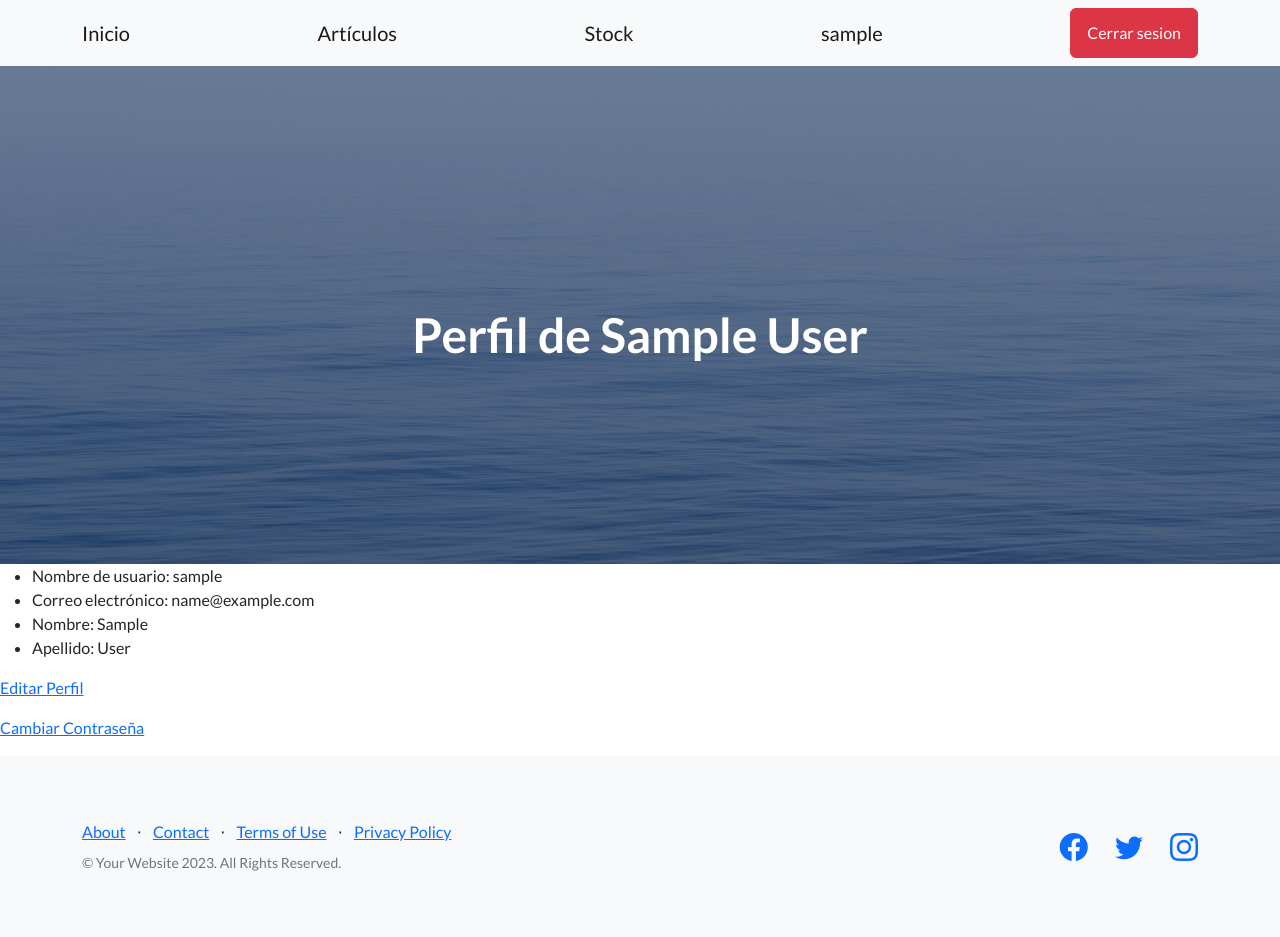
After one commit to JennyCuba/JennyCubaPF_Django, a Django app: page /usuarios/perfil/ in a window 1280 px wide. The commit adds this page. Run offline with Django 5.2, Linux system fonts and the light colour scheme; the visitor is signed in with stand-in values (Sample User, id 1); some libraries are stand-ins or nearby versions.

Commit message:
cambiar_contrasena usuarios

```diff
--- a/JennyCubaPF_Django/settings.py
+++ b/JennyCubaPF_Django/settings.py
@@ -9,7 +9,7 @@ https://docs.djangoproject.com/en/5.2/topics/settings/
 For the full list of settings and their values, see
 https://docs.djangoproject.com/en/5.2/ref/settings/
 """
-
+import os
 from pathlib import Path
 
 # Build paths inside the project like this: BASE_DIR / 'subdir'.
@@ -126,3 +126,6 @@ STATIC_URL = 'static/'
 DEFAULT_AUTO_FIELD = 'django.db.models.BigAutoField'
 
 LOGIN_URL = '/usuarios/iniciar-sesion/'
+
+MEDIA_URL = '/media/'
+MEDIA_ROOT = os.path.join(BASE_DIR, 'media')
--- a/JennyCubaPF_Django/urls.py
+++ b/JennyCubaPF_Django/urls.py
@@ -16,10 +16,12 @@ Including another URLconf
 """
 from django.contrib import admin
 from django.urls import path, include
+from django.conf.urls.static import static
+from django.conf import settings
 
 urlpatterns = [
     path('admin/', admin.site.urls),
     path('', include("inicio.urls")),
     path('stock/', include("stock.urls")),
     path('usuarios/', include("usuarios.urls")),
-]
+] + static(settings.MEDIA_URL, document_root=settings.MEDIA_ROOT)
--- a/Templates/base.html
+++ b/Templates/base.html
@@ -29,7 +29,7 @@
                 <a class="navbar-brand" href={% url "stock:listado_movimientos" %}>Stock</a>
 
                 {% if request.user.is_authenticated %}
-                    <a class="navbar-brand" href="#">{{request.user.username}}</a>
+                    <a class="navbar-brand" href={% url "usuarios:perfil" %}>{{request.user.username}}</a>
                     {% comment "" %}<a class="navbar-brand" href={% url "mensajeria:listar_mensajes" %}>Mensajes</a>
                     <a class="navbar-brand" href={% url "usuarios:perfil" %}>
                         {% if request.user.infousuario.avatar %}
--- a/requirements.txt
+++ b/requirements.txt
@@ -1,4 +1,5 @@
 asgiref==3.8.1
 Django==5.2
+pillow==11.3.0
 sqlparse==0.5.3
 tzdata==2025.2
--- /dev/null
+++ b/usuarios/Templates/usuarios/perfil.html
@@ -0,0 +1,25 @@
+{% extends 'base.html' %}
+
+{% block title_head %}
+    Perfil de Usuario
+{% endblock title_head %}
+
+{% block h1_header %}
+  <h1>Perfil de {{request.user.first_name}} {{request.user.last_name}}</h1>
+{% endblock h1_header %}
+
+{% block main %}
+<ul>
+  <li>Nombre de usuario: {{ request.user.username }}</li>
+  <li>Correo electrónico: {{ request.user.email }}</li>
+  <li>Nombre: {{ request.user.first_name }}</li>
+  <li>Apellido: {{ request.user.last_name }}</li>
+</ul>
+<p>
+    <a href ={% url 'usuarios:editar_perfil' %}>Editar Perfil</a>
+</p>
+<p>
+    <a href ={% url 'usuarios:cambiar_contraseña' %}>Cambiar Contraseña</a>
+</p>
+
+{% endblock main %}
--- a/usuarios/urls.py
+++ b/usuarios/urls.py
@@ -7,5 +7,8 @@ urlpatterns = [
     path('iniciar-sesion/', views.login, name='iniciar_sesion'),
     path('cerrar-sesion/', views.CerrarSesion.as_view(), name='cerrar_sesion'),
     path('registro/', views.registro, name='registro'),
+    path('perfil/', views.perfil, name='perfil'),
+    path('perfil/edicion/', views.editar_perfil, name='editar_perfil'),
+    path('perfil/cambiar-contraseña/', views.CambiarContraseña.as_view(), name='cambiar_contraseña'),
 
 ]
--- a/usuarios/views.py
+++ b/usuarios/views.py
@@ -1,8 +1,11 @@
 from django.shortcuts import render, redirect
-from django.contrib.auth.forms import AuthenticationForm, UserCreationForm
+from django.contrib.auth.forms import AuthenticationForm, UserCreationForm, UserChangeForm
 from django.contrib.auth import login as django_login
-from django.contrib.auth.views import LogoutView
-from usuarios.forms import RegistroDeUsuario
+from django.contrib.auth.views import LogoutView, PasswordChangeView
+from usuarios.forms import RegistroDeUsuario, EditarPerfil
+from django.contrib.auth.decorators import login_required
+from django.contrib.auth.mixins import LoginRequiredMixin
+from django.urls import reverse_lazy
 
 def login(request):
 
@@ -18,7 +21,7 @@ def login(request):
 
     return render (request, 'usuarios/iniciar_sesion.html', {'form': form})
 
-class CerrarSesion(LogoutView):
+class CerrarSesion(LoginRequiredMixin, LogoutView):
     template_name = 'usuarios/cerrar_sesion.html'
 
 def registro(request):
@@ -26,9 +29,29 @@ def registro(request):
     formulario = RegistroDeUsuario()
 
     if request.method == 'POST':
-        formulario = RegistroDeUsuario(request.POST)
+        formulario = RegistroDeUsuario()
         if formulario.is_valid():
             formulario.save()
             return redirect('usuarios:iniciar_sesion')
 
     return render(request, 'usuarios/registro.html', {'form': formulario})
+
+@login_required
+def perfil(request):
+    return render(request, 'usuarios/perfil.html', {'usuario': request.user})
+
+@login_required
+def editar_perfil(request):
+    formulario = EditarPerfil(instance=request.user)
+
+    if request.method == 'POST':
+        formulario = EditarPerfil(request.POST, instance =request.user)
+        if formulario.is_valid():
+            formulario.save()
+            return redirect('usuarios:perfil')
+
+    return render(request, 'usuarios/editar_perfil.html', {'form': formulario})
+
+class CambiarContraseña(LoginRequiredMixin, PasswordChangeView):
+    template_name = 'usuarios/cambiar_contraseña.html'
+    success_url = reverse_lazy('usuarios:perfil')
```
Also changed, not shown: usuarios/Templates/usuarios/cambiar_contraseña.html (added, +21 -0 lines), usuarios/Templates/usuarios/editar_perfil.html (added, +21 -0 lines), usuarios/forms.py (+15 -0 lines).
